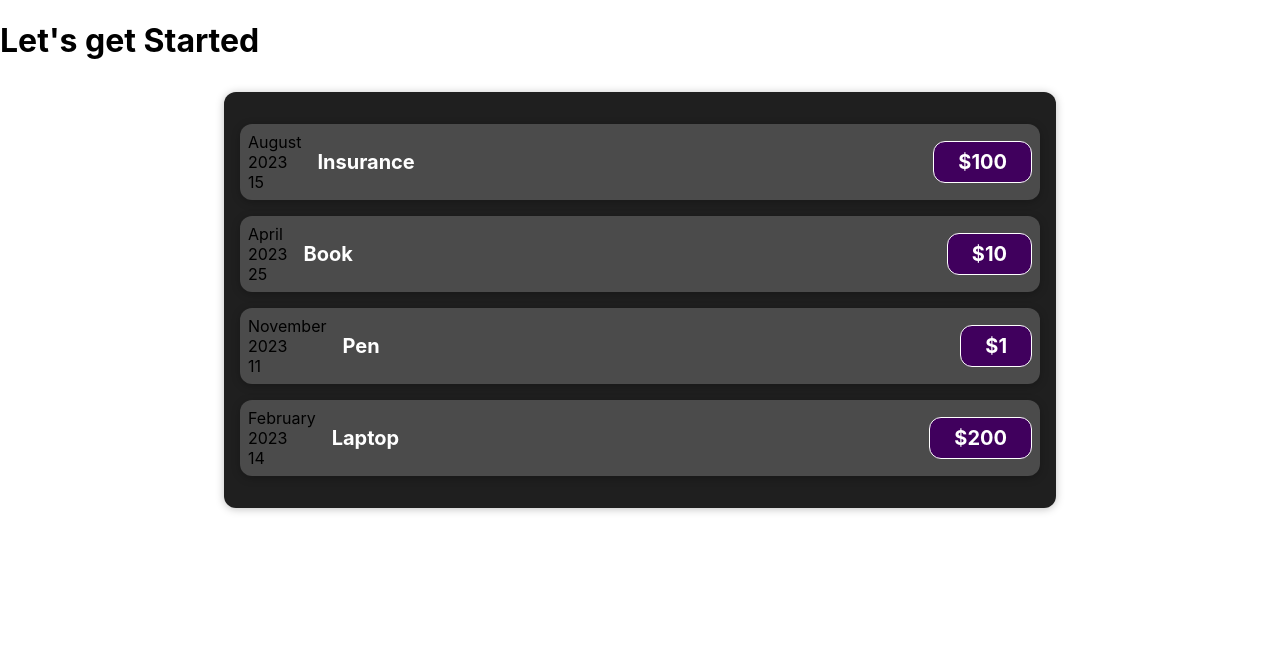
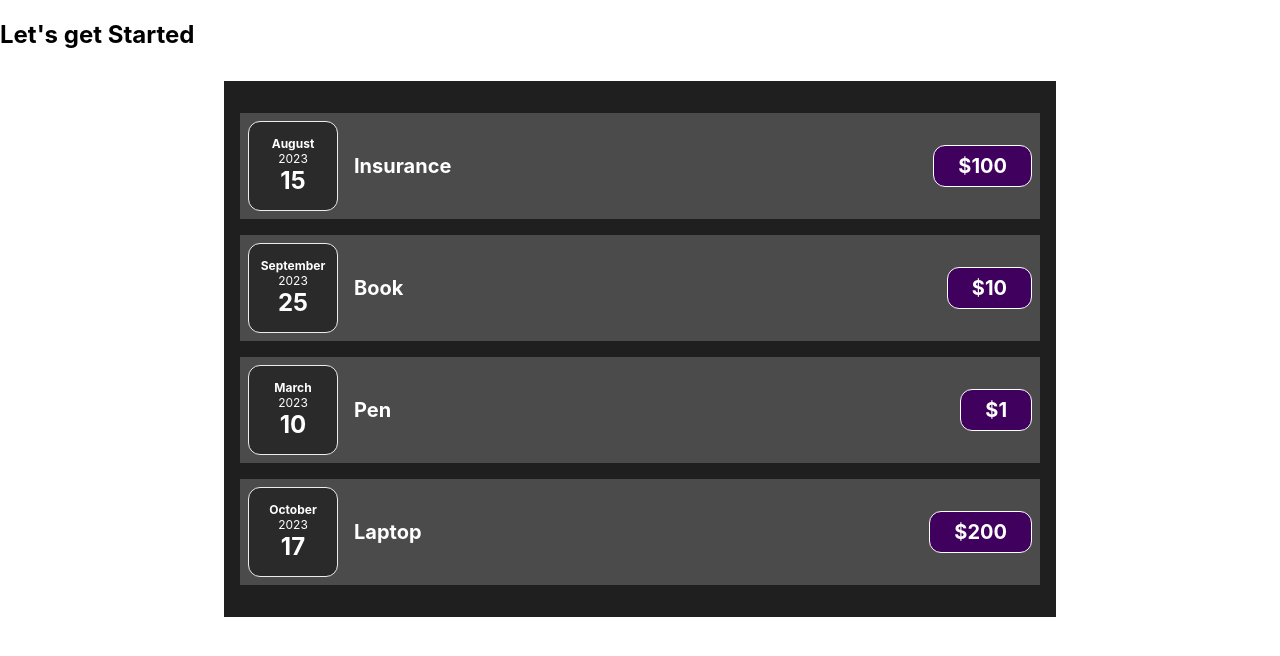
Before and after one commit to ashishkumar082018/First-React-App, a React (Create React App) app: page / in a window 1280 px wide. Shown: the top 656 px of the page. Built offline with nearby package versions, Linux system fonts and the light colour scheme.

Commit message:
Wrapper Components

```diff
--- a/src/App.js
+++ b/src/App.js
@@ -2,16 +2,16 @@
 
 function App() {
   const expenses = [
-    { id: "1", date: new Date(2023, 7, 15), title: "Insurance", price: 100 },
-    { id: "2", date: new Date(2023, 3, 25), title: "Book", price: 10 },
-    { id: "3", date: new Date(2023, 10, 11), title: "Pen", price: 1 },
-    { id: "4", date: new Date(2023, 1, 14), title: "Laptop", price: 200 },
+    { id: 1, title: "Insurance", date: new Date(2023, 7, 15), price: 100 },
+    { id: 2, title: "Book", date: new Date(2023, 8, 25), price: 10 },
+    { id: 3, title: "Pen", date: new Date(2023, 2, 10), price: 1 },
+    { id: 4, title: "Laptop", date: new Date(2023, 9, 17), price: 200 },
   ];
 
   return (
     <div>
-      <h1>Let's get Started</h1>
-      <Expenses expenses={expenses} ></Expenses>
+      <h2>Let's get Started</h2>
+      <Expenses expenses={expenses} />
     </div>
   );
 }
--- /dev/null
+++ b/src/components/Card.css
@@ -0,0 +1,4 @@
+.card {
+    border-radius: 12px;
+    box-shadow: 0 1px 8px rgba(0, 0, 0, 0.25);
+  }
--- /dev/null
+++ b/src/components/Card.js
@@ -0,0 +1,8 @@
+function Card(props){
+    const style = `card ${props.className}`
+    return(
+      <div className={style}>{props.children}</div>
+    )
+  }
+
+  export default Card;
--- a/src/components/ExpenseDate.js
+++ b/src/components/ExpenseDate.js
@@ -1,29 +1,18 @@
-const months = [
-    "January",
-    "February",
-    "March",
-    "April",
-    "May",
-    "June",
-    "July",
-    "August",
-    "September",
-    "October",
-    "November",
-    "December",
-  ];
+import "./ExpenseDate.css";
+import Card from './Card'
 
-  const ExpenseDate = (props) => {
-    const month = months[props.date.getMonth()];
-    const year = props.date.getFullYear();
-    const date = props.date.getDate();
-    return (
-      <div>
-        <div>{month}</div>
-        <div>{year}</div>
-        <div>{date}</div>
-      </div>
-    );
-  };
+function ExpenseDate(props) {
+  const month = props.date.toLocaleString("en-US", { month: "long" });
+  const year = props.date.getFullYear();
+  const day = props.date.toLocaleString("en-US", { day: "2-digit" });
 
-  export default ExpenseDate;
+  return (
+    <Card className="expense-date">
+      <div className="expense-date__month">{month}</div>
+      <div className="expense-date__year">{year}</div>
+      <div className="expense-date__day">{day}</div>
+    </Card>
+  );
+}
+
+export default ExpenseDate;
--- a/src/components/ExpenseItem.css
+++ b/src/components/ExpenseItem.css
@@ -2,17 +2,9 @@
   display: flex;
   justify-content: space-between;
   align-items: center;
-  box-shadow: 0 2px 8px rgba(0, 0, 0, 0.25);
   padding: 0.5rem;
   margin: 1rem 0;
-  border-radius: 12px;
   background-color: #4b4b4b;
-}
-
-.expense-item__location {
-  margin-left: 1rem;
-  color: yellow;
-  font-style: italic;
 }
 
 .expense-item__description {
--- a/src/components/ExpenseItem.js
+++ b/src/components/ExpenseItem.js
@@ -1,15 +1,17 @@
+import ExpenseDate from "./ExpenseDate";
 import "./ExpenseItem.css";
-import ExpenseDate from "./ExpenseDate";
+import Card from "./Card";
 
 function ExpenseItem(props) {
   return (
-    <div className="expense-item">
-      <ExpenseDate date={props.date}></ExpenseDate>
+    <Card className="expense-item">
+      <ExpenseDate date={props.date} />
+      <div className="expense-item__location">{props.location}</div>
       <div className="expense-item__description">
         <h2>{props.title}</h2>
         <div className="expense-item__price">${props.price}</div>
       </div>
-    </div>
+    </Card>
   );
 }
 
--- a/src/components/Expenses.css
+++ b/src/components/Expenses.css
@@ -4,6 +4,4 @@
     margin: 2rem auto;
     width: 50rem;
     max-width: 95%;
-    border-radius: 12px;
-    box-shadow: 0 1px 8px rgba(0, 0, 0, 0.25);
   }
--- a/src/components/Expenses.js
+++ b/src/components/Expenses.js
@@ -1,19 +1,29 @@
 import ExpenseItem from "./ExpenseItem";
-import "./Expenses.css"; // Import Expenses.css here
+import "./Expenses.css";
+import Card from "./Card";
 
-function Expenses({ expenses }) {
+const Expenses = () => {
+  const expenses = [
+    { id: 1, title: "Insurance", date: new Date(2023, 7, 15), price: 100 },
+    { id: 2, title: "Book", date: new Date(2023, 8, 25), price: 10 },
+    { id: 3, title: "Pen", date: new Date(2023, 2, 10), price: 1 },
+    { id: 4, title: "Laptop", date: new Date(2023, 9, 17), price: 200 },
+  ];
+
   return (
-    <div className="expenses">
-      {expenses.map((expense) => (
-        <ExpenseItem
-          key={expense.id}
-          date={expense.date}
-          title={expense.title}
-          price={expense.price}
-        />
-      ))}
-    </div>
+    <Card className="expenses">
+      {expenses.map((expense) => {
+        return (
+          <ExpenseItem
+            key={expense.id}
+            title={expense.title}
+            date={expense.date}
+            price={expense.price}
+          />
+        );
+      })}
+    </Card>
   );
-}
+};
 
 export default Expenses;
```
